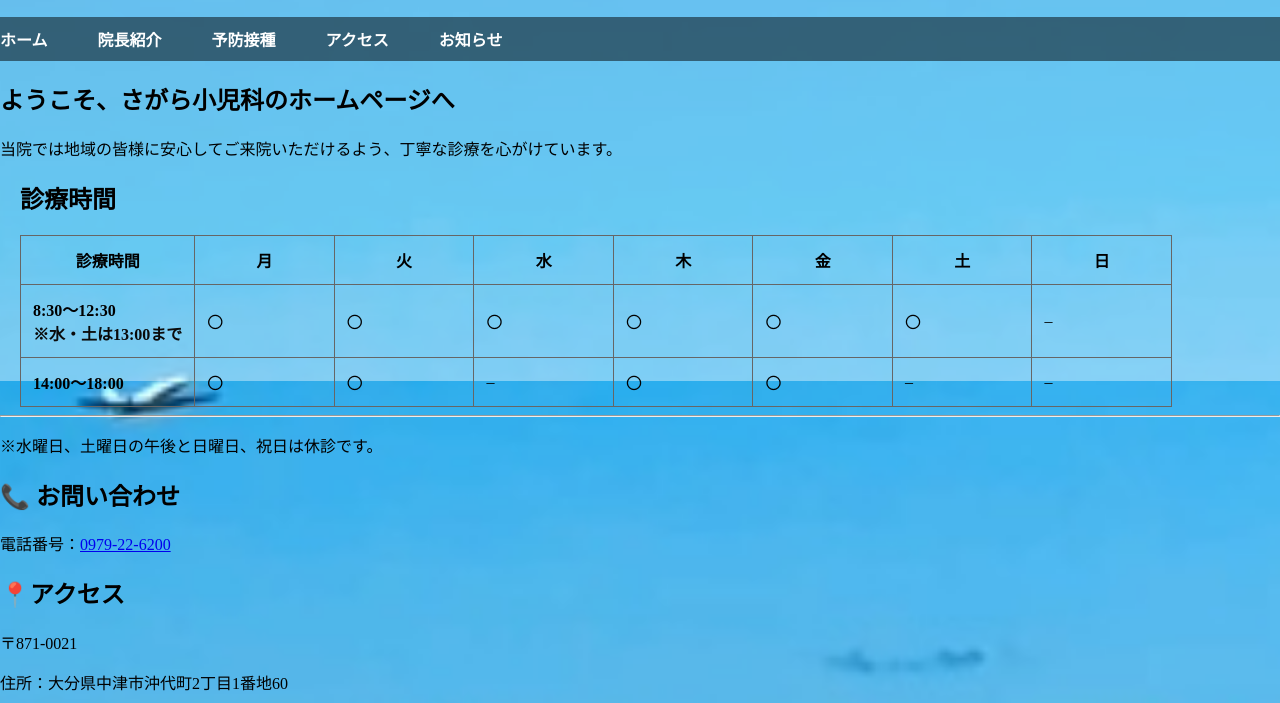
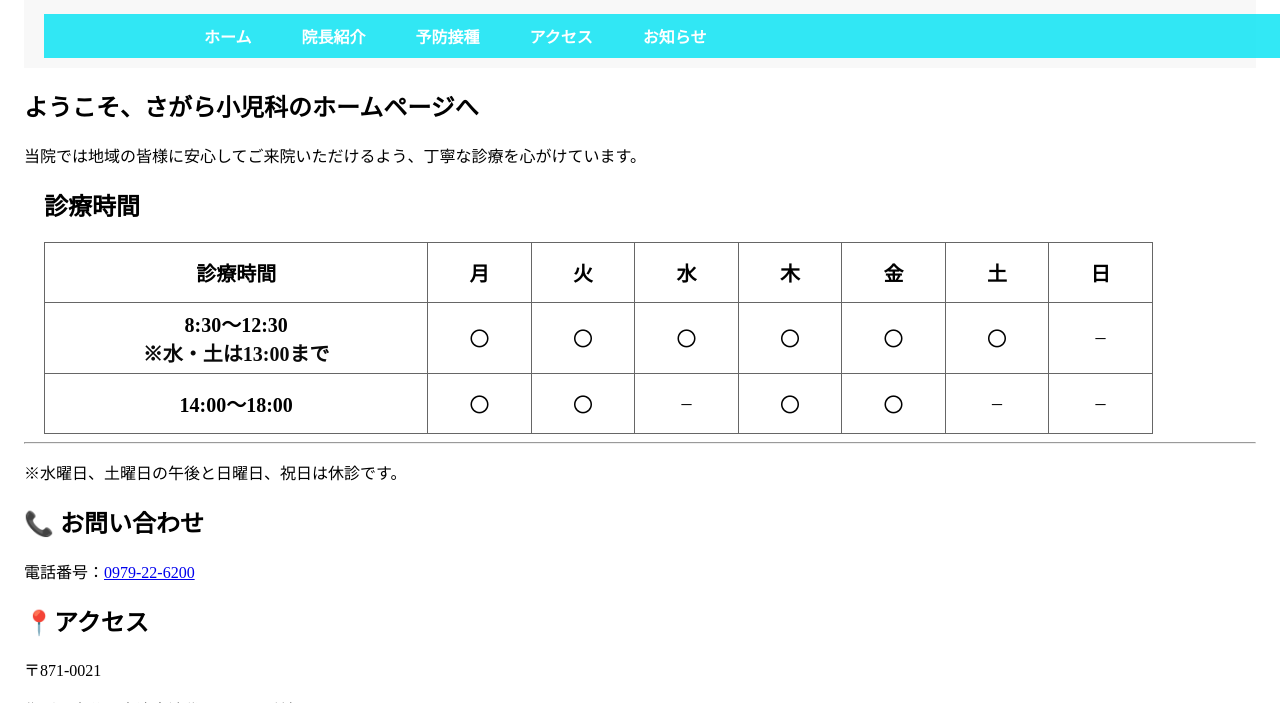
Before and after one commit to Shoitiro/sagara-clinic, a Django app: page / in a window 1280 px wide; the page is wider, and only the part inside the window is pictured. Shown: the part 419-1122 px from the top of that part. Run offline with Django 5.2, Linux system fonts and the light colour scheme.

Commit message:
Add files via upload

```diff
--- a/hospital_site/main/static/css/style.css
+++ b/hospital_site/main/static/css/style.css
@@ -38,13 +38,25 @@ button:hover {
 }
 
 body {
-  background-image: url("../images/image0.jpeg");
+  position: relative;
+  /* background-image: url("../images/79582.jpg"); */  /* ← この行を削除またはコメントアウト */
   background-size: cover;
   background-position: center top;
   background-repeat: no-repeat;
-  min-height: 100vh; /* 画面全体に広げる */
+  min-height: 120vh;
   margin: 0;
-  padding: 0;
+  padding: 0 1.5em; /* 左右に1.5emの余白を追加 */
+}
+
+body::before {
+  content: "";
+  position: fixed;
+  top: 0;
+  left: 0;
+  width: 100%;
+  height: 100%;
+  background-color: rgba(255, 255, 255, 0.4); /* 白40%でやや薄く */
+  z-index: -1;
 }
 
 main {
@@ -76,8 +88,9 @@ main {
 }
 nav ul {
   list-style: none;       /* 「・」を消す */
-  padding: 0;
-  margin: 0;
+  max-width: 960px;
+  padding: 0 1em;
+  margin: 0 auto;
   display: flex;          /* 横並びにする */
   gap: 50px;              /* 各リンクの間隔を調整 */
 }
@@ -88,8 +101,11 @@ nav li a {
   font-weight: bold;
 }
 nav {
-  background-color: rgba(0, 0, 0, 0.5); /* 半透明の黒背景 */
+  width: 100vw;
+  background-color: rgba(15, 228, 244, 0.851); /* 半透明の青背景 */
   padding: 10px 0;
+  position: relative;
+  z-index: 1;
 }
 
 nav li a:hover {
@@ -111,20 +127,6 @@ nav li a:hover {
   }
 }
 
-img {
-  display: block;
-  margin-bottom: 0;
-}
-
-body::before {
-  content: "";
-  position: fixed;
-  top: 0; left: 0;
-  width: 100%;
-  height: 100%;
-  background-color: rgba(255,255,255,0.4); /* 明るさ調整 */
-  z-index: -1;
-}
 .hours-table {
   width: 90%;
   border-collapse: collapse;
@@ -141,6 +143,14 @@ body::before {
   background-color: transparent;
 }
 
+.hours-table th:first-child,
+.hours-table td:first-child {
+  width: 100px;         /* 必要に応じて調整（例：100〜140px） */
+  padding: 6px 8px;     /* 余白も控えめに */
+  text-align: center;   /* 中央揃え（任意） */
+  vertical-align: middle;
+}
+
 .hours-table small {
   font-size: 1em;
   color: #0a0a0a;
@@ -153,8 +163,20 @@ body::before {
 }
 .hours-table th,
 .hours-table td {
-  padding: 12px;
-  font-size: 16px;
+  padding: 2px;
+  font-size: 20px;
+}
+.hours-table td {
+  text-align: center;      /* 横方向（左右）の中央揃え */
+  vertical-align: middle;  /* 縦方向（上下）の中央揃え */
+}
+
+.hours-table td:nth-child(n+2):nth-child(-n+8),
+.hours-table th:nth-child(n+2):nth-child(-n+8) {
+  padding: 5px 2px; /* 横幅を狭める */
+  width: 50px;          /* 横幅を明示的に指定 */
+  text-align: center;
+  vertical-align: middle;
 }
 
 .hours-table {
@@ -163,9 +185,83 @@ body::before {
 
 .hours-table th:first-child,
 .hours-table td:first-child {
-  width: 120px; /* ← ここで幅を調整。100〜140pxあたりが目安 */
-  white-space: nowrap; /* 改行を防ぐ（必要なら） */
+  width: 120px;
+  white-space: nowrap;
 }
+
 .clinic-hours h2 {
-  margin-left: 20px; /* ← 数値を調整して自然な位置に */
+  margin-left: 20px;
 }
+
+.access-container {
+  width: 100%;
+  max-width: 800px;
+  margin: 0 auto;
+  padding: 0 16px;
+}
+
+.access-text {
+  text-align: left;
+}
+
+.access-map iframe {
+  display: block;
+  width: 100%;
+  margin: 0;
+  border: 0;
+}
+
+img {
+  display: block;
+  margin: 20px auto;
+  max-width: 100%;
+  height: auto;
+}
+
+.cropped-image {
+  width: 600px;
+  height: 400px;
+  object-fit: cover;
+  object-position: center;
+  display: block;
+}
+
+/* ヘッダー全体 */
+.site-header {
+  padding: 10px 20px;
+  background-color: #f8f8f8;
+  text-align: center;
+}
+
+/* 名刺画像 */
+.meishi-image {
+  max-width: 400px;
+  height: auto;
+  display: block;
+  margin: 0 auto 10px auto;
+}
+
+/* 住所・電話番号ブロック */
+.clinic-contact {
+  font-size: 14px;              /* ← 8px → 14px に戻しました（読みやすさ重視） */
+  line-height: 1.6;
+  color: #333;
+  margin: 0 auto 10px auto;
+  text-align: center;
+  width: fit-content;
+}
+
+/* ヘッダー内の横並び用（必要なら） */
+.header-flex {
+  display: flex;
+  align-items: center;
+  justify-content: flex-start;
+  gap: 20px;
+  line-height: 1.0; /* ← 1.6 より詰まった印象になります */
+  padding: 10px 20px;
+  background-color: #f8f8f8;
+}
+
+table tr {
+  height: 60px; /* 任意の高さに調整 */
+}
```
